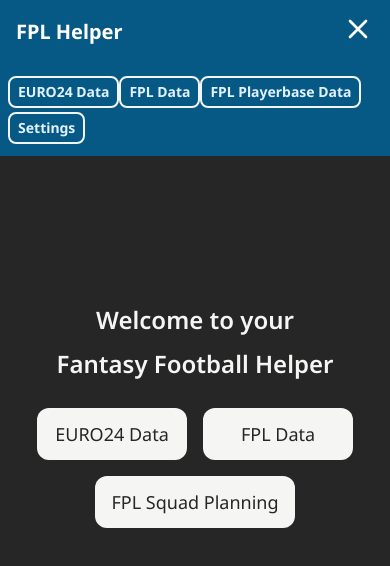
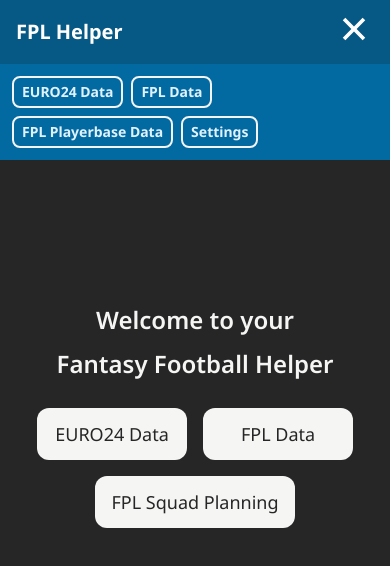
Before and after one commit to parthchheda2005/fpl-helper, a React (Vite) app in the folder client/: page / in a window 390 px wide. Both pictures are taken after a click on the button 358 px from the left and 29 px from the top of the page. Shown: the top 566 px of the page. Built offline with nearby package versions, Linux system fonts and the light colour scheme.

Commit message:
added a animation for navbar on small screens

```diff
--- a/client/package.json
+++ b/client/package.json
@@ -12,6 +12,7 @@
   "dependencies": {
     "react": "^18.3.1",
     "react-dom": "^18.3.1",
+    "react-icons": "^5.2.1",
     "react-router-dom": "^6.24.1"
   },
   "devDependencies": {
--- a/client/src/components/NavBar.jsx
+++ b/client/src/components/NavBar.jsx
@@ -1,12 +1,14 @@
 import { useState } from "react";
 import { useNavigate } from "react-router-dom";
+import { IoMdMenu } from "react-icons/io";
+import { IoCloseSharp } from "react-icons/io5";
 
 function NavBar() {
   const [isOpen, setIsOpen] = useState(false);
   const navigate = useNavigate();
 
   const buttonClass =
-    "text-sky-100 font-bold text-sm px-2 py-1 border-2 border-gray-100 hover:bg-gray-100 hover:text-gray-800 rounded-lg transition duration-300";
+    "text-sky-100 font-bold text-sm px-2 py-1 border-2 border-gray-100 hover:bg-gray-100 hover:text-gray-800 rounded-lg transition duration-300 m-1";
   const buttons = (
     <>
       <button onClick={() => navigate("/euro-24")} className={buttonClass}>
@@ -43,65 +45,25 @@ function NavBar() {
               type="button"
               className="fill-sky-100"
             >
-              <svg
-                className="h-8 w-8"
-                xmlns="http://www.w3.org/2000/svg"
-                fill="none"
-                viewBox="0 0 24 24"
-                stroke="currentColor"
-              >
-                <path
-                  strokeLinecap="round"
-                  strokeLinejoin="round"
-                  strokeWidth="2"
-                  d={isOpen ? "M6 18L18 6M6 6l12 12" : "M4 6h16M4 12h16m-7 6h7"}
-                />
-              </svg>
+              {!isOpen ? (
+                <IoMdMenu color="white" size={40} />
+              ) : (
+                <IoCloseSharp color="white" size={40} />
+              )}
             </button>
           </div>
         </div>
       </div>
-      {isOpen && (
-        <div className="md:hidden">
-          <div className="px-2 pt-2 pb-3 space-y-1 sm:px-3">{buttons}</div>
+      <div>
+        <div
+          className={`${isOpen ? `fixed left-0` : `fixed left-[-200%]`}
+          bg-sky-700 px-2 pt-2 pb-3 space-y-1 sm:px-3 top-16 ease-in-out duration-300 md:hidden`}
+        >
+          {buttons}
         </div>
-      )}
+      </div>
     </nav>
   );
 }
 
 export default NavBar;
-
-// return (
-//   <div className="bg-sky-600 flex justify-between h-[7vh] text-xl fixed top-0 px-3 items-center rounded-b-2xl w-screen">
-//     <p
-//       className="text-lg font-bold text-stone-900 cursor-pointer sm:text-3xl"
-//       onClick={() => navigate("/")}
-//     >
-//       FPL Helper
-//     </p>
-
-//     <ul className="md:flex list-none p-0 m-0 flex justify-between gap-5 items-center font-semibold sm:text-lg text-sm">
-//       <li className="hover:rounded-xl bg-sky-700 bg-opacity-60 sm:px-3 sm:py-3 py-2 px-2 hover:bg-sky-100 transition-all duration-500 sm:hover:px-5 sm:hover:py-2 hover:text-neutral-800">
-//         <p onClick={() => navigate("/euro-24")} className="cursor-pointer">
-//           EURO24 Data
-//         </p>
-//       </li>
-//       <li className="hover:rounded-xl bg-sky-700 bg-opacity-60 sm:px-3 sm:py-3 py-2 px-2 hover:bg-sky-100 transition-all duration-500 sm:hover:px-5 sm:hover:py-2 hover:text-neutral-800">
-//         <p onClick={() => navigate("/fpl")} className="cursor-pointer">
-//           FPL Data
-//         </p>
-//       </li>
-//       <li className="hover:rounded-xl bg-sky-700 bg-opacity-60 sm:px-3 sm:py-3 py-2 px-2 hover:bg-sky-100 transition-all duration-500 sm:hover:px-5 sm:hover:py-2 hover:text-neutral-800">
-//         <p onClick={() => navigate("/fpl-squad")} className="cursor-pointer">
-//           FPL Playerbase Data
-//         </p>
-//       </li>
-//       <li className="hover:rounded-xl bg-sky-700 bg-opacity-60 sm:px-3 sm:py-3 py-2 px-2 hover:bg-sky-100 transition-all duration-500 sm:hover:px-5 sm:hover:py-2 hover:text-neutral-800">
-//         <p onClick={() => navigate("/settings")} className="cursor-pointer">
-//           Settings
-//         </p>
-//       </li>
-//     </ul>
-//   </div>
-// );
```
Also changed, not shown: 1 other file (tests, documents, lock files or other folders).
